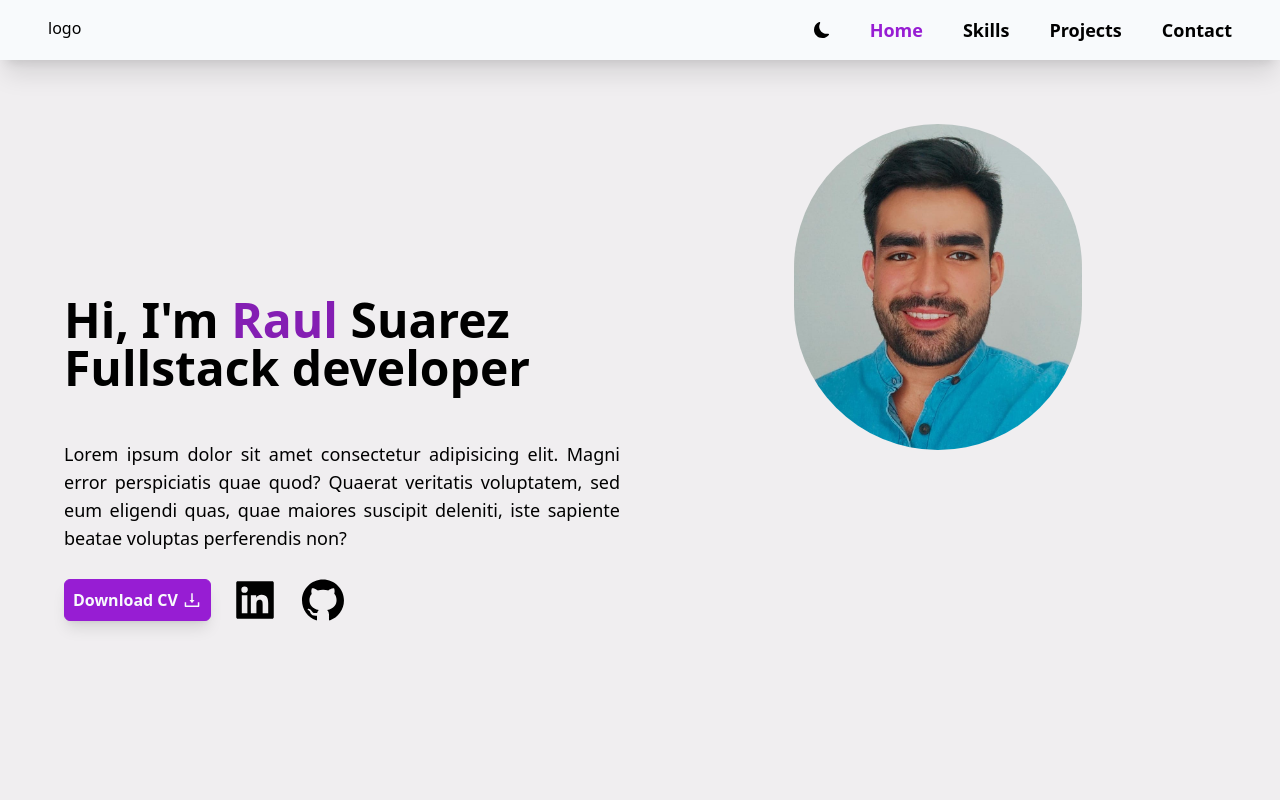
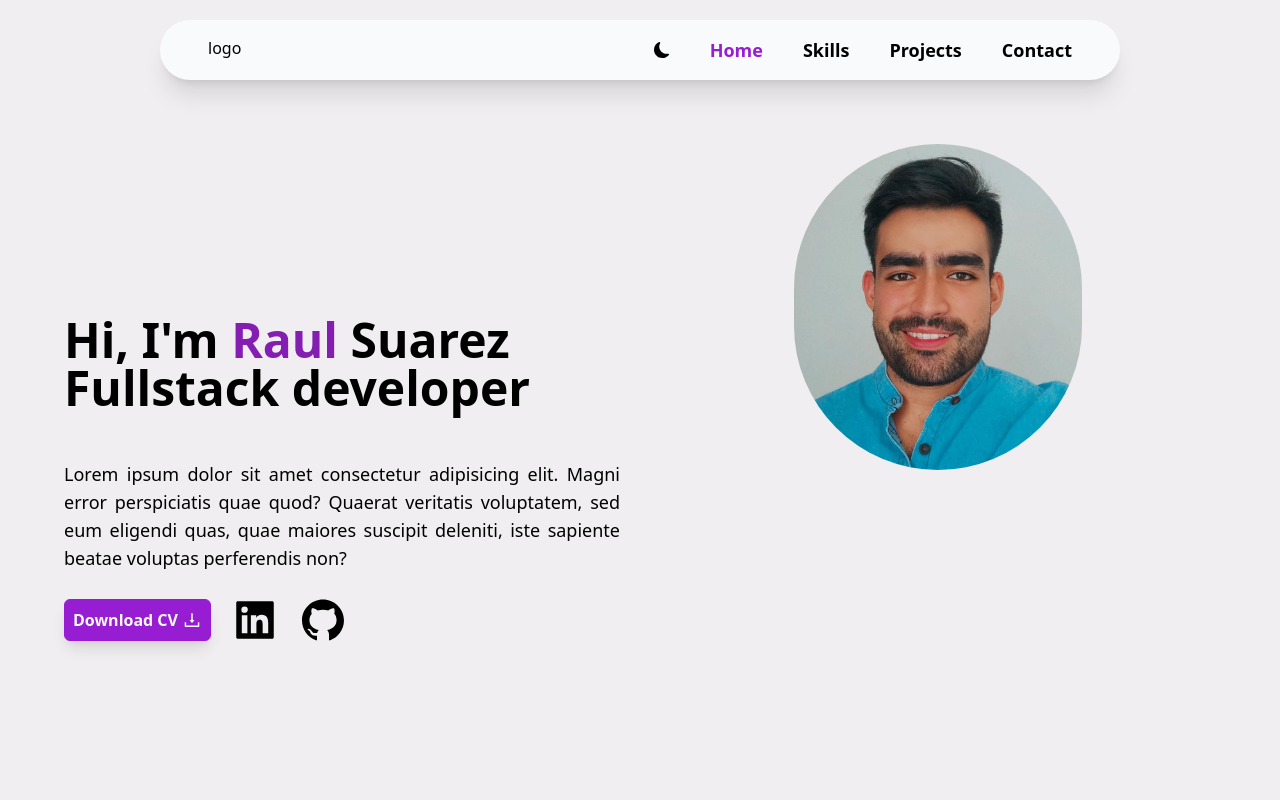
Before and after one commit to RSuarezLastra/Portfolio, a React (Vite) app: page / in a window 1280 px wide. Shown: the top 800 px of the page. Built offline with nearby package versions, Linux system fonts and the light colour scheme.

Commit message:
nueva navbar

```diff
--- a/src/components/Nav.jsx
+++ b/src/components/Nav.jsx
@@ -2,7 +2,6 @@ import { useEffect, useState } from 'react';
 import { Link } from "react-router-dom";
 import { AiOutlineMenu } from "react-icons/ai";
 import { BsFillMoonFill, BsSunFill } from "react-icons/bs";
-
 
 
 const Nav = () => {
@@ -25,7 +24,7 @@ const Nav = () => {
 
     return (
         <>
-            <nav className="w-full  bg-slate-50 dark:bg-neutral-800 flex justify-between p-4 md:px-12 shadow-xl">
+            <nav className=" mx-auto w-3/4 rounded-full bg-slate-50 dark:bg-neutral-800 flex justify-between p-4 md:px-12 shadow-xl">
                 <div>
                     <p>logo</p>
                 </div>
--- a/src/views/Home.jsx
+++ b/src/views/Home.jsx
@@ -4,12 +4,14 @@ import Skills from "../components/Skills";
 import Projects from "../components/Projects";
 
 const Home = () => {
-    return(
+    return (
         <div className="bg-shark-100 dark:bg-neutral-900 min-h-screen">
-            <Nav/>
-            <Intro/>
-            <Skills/>
-            <Projects/>
+            <div className="pt-5">
+                <Nav />
+            </div>
+            <Intro />
+            <Skills />
+            <Projects />
         </div>
     )
 }
```
